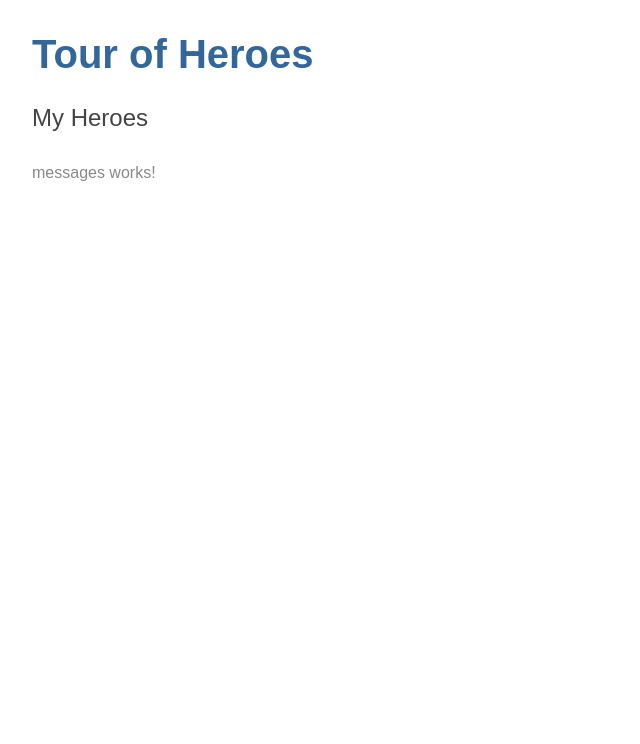
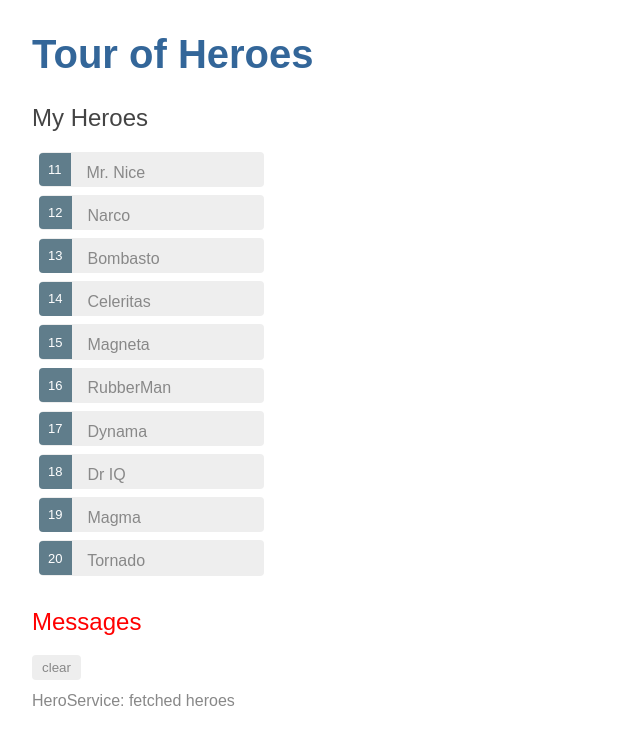
Before and after one commit to laurenjudge/angular---heroes, an Angular app: page / in a window 1280 px wide. Shown: the top 744 px of the page, without its empty margins (0-640 px from the left). Built offline with nearby package versions, Linux system fonts and the light colour scheme.

Commit message:
Message service finished

```diff
--- a/src/app/heroes/heroes.component.ts
+++ b/src/app/heroes/heroes.component.ts
@@ -1,7 +1,7 @@
 import { Component, OnInit } from '@angular/core';
+
 import { Hero } from '../hero';
 import { HeroService } from '../hero.service';
-
 
 @Component({
   selector: 'app-heroes',
@@ -10,14 +10,16 @@
 })
 export class HeroesComponent implements OnInit {
 
-  hero: Hero = {
-    id: 1,
-    name: 'Windstorm'
-  };
+  selectedHero: Hero;
 
   heroes: Hero[];
 
-  selectedHero: Hero;
+  constructor(private heroService: HeroService) { }
+
+  ngOnInit() {
+    this.getHeroes();
+  }
+
   onSelect(hero: Hero): void {
     this.selectedHero = hero;
   }
@@ -26,11 +28,4 @@
     this.heroService.getHeroes()
         .subscribe(heroes => this.heroes = heroes);
   }
-
-
-  constructor(private heroService: HeroService) { }
-
-  ngOnInit() {
-  }
-
 }
--- a/src/app/messages/messages.component.css
+++ b/src/app/messages/messages.component.css
@@ -0,0 +1,34 @@
+h2 {
+    color: red;
+    font-family: Arial, Helvetica, sans-serif;
+    font-weight: lighter;
+  }
+  body {
+    margin: 2em;
+  }
+  body, input[text], button {
+    color: crimson;
+    font-family: Cambria, Georgia;
+  }
+
+  button.clear {
+    font-family: Arial;
+    background-color: #eee;
+    border: none;
+    padding: 5px 10px;
+    border-radius: 4px;
+    cursor: pointer;
+    cursor: hand;
+  }
+  button:hover {
+    background-color: #cfd8dc;
+  }
+  button:disabled {
+    background-color: #eee;
+    color: #aaa;
+    cursor: auto;
+  }
+  button.clear {
+    color: #888;
+    margin-bottom: 12px;
+  }
--- a/src/app/messages/messages.component.html
+++ b/src/app/messages/messages.component.html
@@ -1,3 +1,8 @@
-<p>
-  messages works!
-</p>
+<div *ngIf="messageService.messages.length">
+
+  <h2>Messages</h2>
+  <button class="clear"
+          (click)="messageService.clear()">clear</button>
+  <div *ngFor='let message of messageService.messages'> {{message}} </div>
+
+</div>
--- a/src/app/messages/messages.component.ts
+++ b/src/app/messages/messages.component.ts
@@ -1,4 +1,5 @@
 import { Component, OnInit } from '@angular/core';
+import { MessageService } from '../message.service';
 
 @Component({
   selector: 'app-messages',
@@ -7,7 +8,7 @@
 })
 export class MessagesComponent implements OnInit {
 
-  constructor() { }
+  constructor(public messageService: MessageService) {}
 
   ngOnInit() {
   }
```
Also changed, not shown: src/app/hero-detail/hero-detail.component.ts (line endings or trailing spaces).
